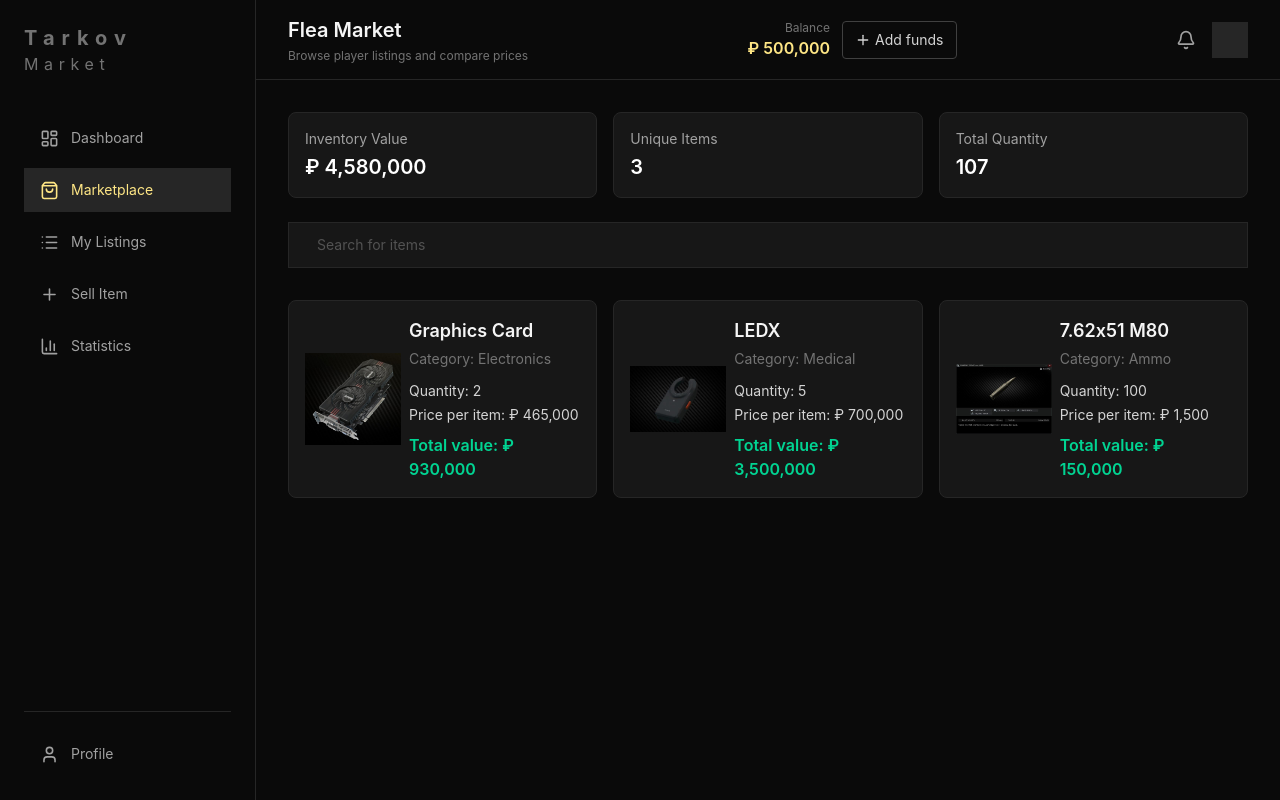
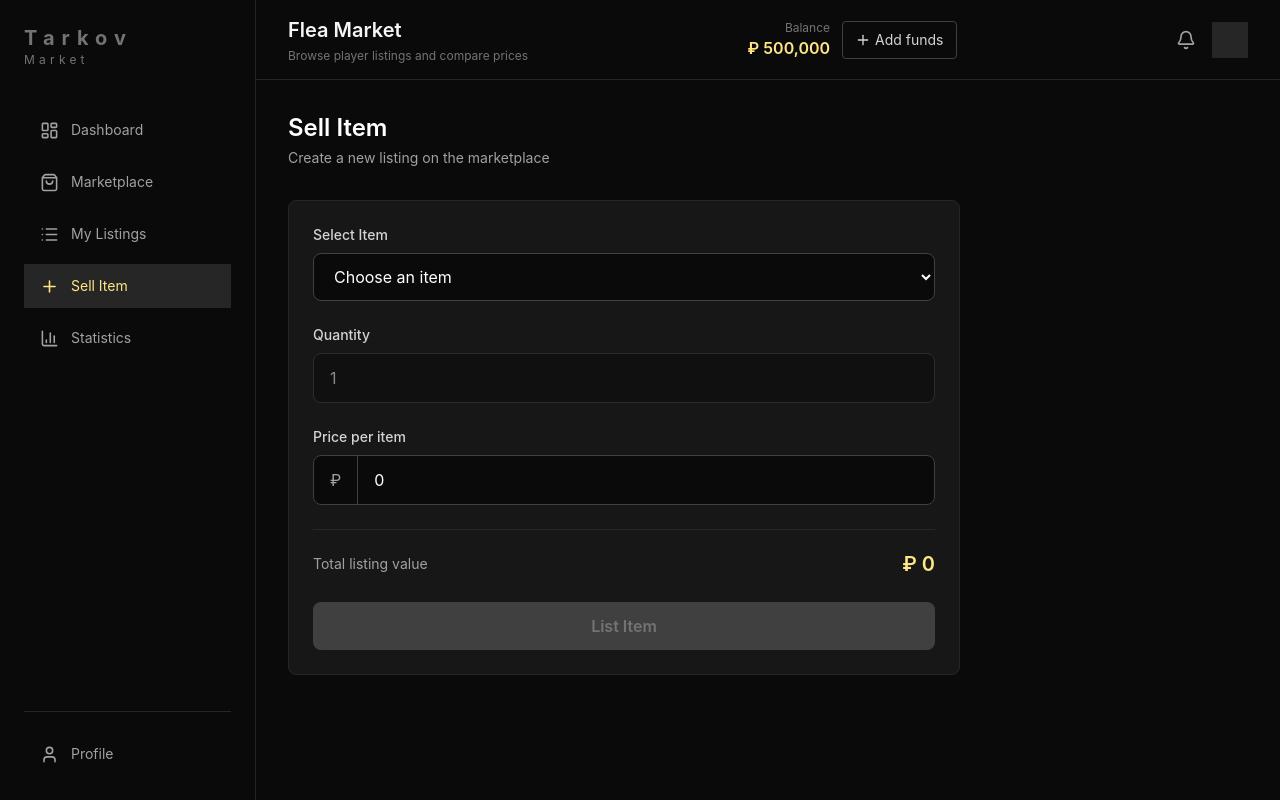
Before and after one commit to SakariasRE/tarkov-market, a React (Vite) app: page / in a window 1280 px wide. Both pictures are taken after a click on the button "Sell Item". Built offline with nearby package versions, Linux system fonts and the light colour scheme.

Commit message:
sell items

```diff
--- a/src/App.tsx
+++ b/src/App.tsx
@@ -1,22 +1,28 @@
-import { useEffect, useState } from 'react';
-import Sidebar from './components/sidebar';
-import Header from './components/header';
-import Market from './pages/market';
-import Inventory from './pages/inventory';
+import { useEffect, useState } from "react";
+import Sidebar from "./components/sidebar";
+import Header from "./components/header";
+import Inventory from "./pages/inventory";
+import SellItem from "./pages/sellItem";
+import Market from "./pages/market";
 
 function App() {
   const [balance, setBalance] = useState(() => {
-        const savedBalance = localStorage.getItem('balance');
+    const savedBalance = localStorage.getItem("balance");
     return savedBalance ? Number(savedBalance) : 500000;
   });
 
+  const [currentPage, setCurrentPage] = useState("inventory");
+
   useEffect(() => {
-        localStorage.setItem('balance', balance.toString());
+    localStorage.setItem("balance", balance.toString());
   }, [balance]);
 
   return (
     <div className="flex min-h-screen bg-neutral-950 text-neutral-100">
-            <Sidebar />
+      <Sidebar
+        currentPage={currentPage}
+        setCurrentPage={setCurrentPage}
+      />
 
       <div className="flex flex-1 flex-col">
         <Header
@@ -24,8 +30,9 @@
           setBalance={setBalance}
         />
 
-
-                <Inventory />
+        {currentPage === "marketplace" && <Market />}
+        {currentPage === "inventory" && <Inventory />}
+        {currentPage === "sell" && <SellItem />}
       </div>
     </div>
   );
--- a/src/components/sidebar.tsx
+++ b/src/components/sidebar.tsx
@@ -7,24 +7,68 @@
   User,
 } from "lucide-react";
 
-function Sidebar() {
+type SidebarProps = {
+  currentPage: string;
+  setCurrentPage: (page: string) => void;
+};
+
+function Sidebar({ currentPage, setCurrentPage }: SidebarProps) {
   return (
     <aside className="flex min-h-screen w-64 flex-col border-r border-neutral-800 bg-neutral-950 p-6">
       <div className="mb-10">
-                <h1 className="text-xl font-bold tracking-[0.35em] text-neutral-500">Tarkov</h1>
-                <p className="textxs tracking-[0.35em] text-neutral-500">Market</p>
+        <h1 className="text-xl font-bold tracking-[0.35em] text-neutral-500">
+          Tarkov
+        </h1>
+
+        <p className="text-xs tracking-[0.35em] text-neutral-500">
+          Market
+        </p>
       </div>
 
-                <nav className="flex flex-col gap-2">
-                    <NavItem icon={<LayoutDashboard size={19} />} text="Dashboard" />
-                    <NavItem icon={<ShoppingBag size={19} />} text="Marketplace" active />
-                    <NavItem icon={<List size={19} />} text="My Listings" />
-                    <NavItem icon={<Plus size={19} />} text="Sell Item" />
-                    <NavItem icon={<BarChart3 size={19} />} text="Statistics" />
+      <nav className="flex flex-col gap-2" aria-label="Main navigation">
+        <NavItem
+          icon={<LayoutDashboard size={19} />}
+          text="Dashboard"
+          active={currentPage === "dashboard"}
+          onClick={() => setCurrentPage("dashboard")}
+        />
+
+        <NavItem
+          icon={<ShoppingBag size={19} />}
+          text="Marketplace"
+          active={currentPage === "marketplace"}
+          onClick={() => setCurrentPage("marketplace")}
+        />
+
+        <NavItem
+          icon={<List size={19} />}
+          text="My Listings"
+          active={currentPage === "listings"}
+          onClick={() => setCurrentPage("listings")}
+        />
+
+        <NavItem
+          icon={<Plus size={19} />}
+          text="Sell Item"
+          active={currentPage === "sell"}
+          onClick={() => setCurrentPage("sell")}
+        />
+
+        <NavItem
+          icon={<BarChart3 size={19} />}
+          text="Statistics"
+          active={currentPage === "statistics"}
+          onClick={() => setCurrentPage("statistics")}
+        />
       </nav>
 
       <div className="mt-auto border-t border-neutral-800 pt-5">
-                    <NavItem icon={<User size={19} />} text="Profile" />
+        <NavItem
+          icon={<User size={19} />}
+          text="Profile"
+          active={currentPage === "profile"}
+          onClick={() => setCurrentPage("profile")}
+        />
       </div>
     </aside>
   );
@@ -34,12 +78,20 @@
   icon: React.ReactNode;
   text: string;
   active?: boolean;
+  onClick: () => void;
 };
 
-function NavItem({ icon, text, active }: NavItemProps) {
+function NavItem({
+  icon,
+  text,
+  active,
+  onClick,
+}: NavItemProps) {
   return (
     <button
-            className={`flex items-center gap-3 px-4 py-3 text-left text-sm transition ${
+      type="button"
+      onClick={onClick}
+      className={`flex items-center gap-3 px-4 py-3 text-left text-sm transition focus-visible:outline-none focus-visible:ring-2 focus-visible:ring-amber-300 ${
         active
           ? "bg-neutral-800 text-amber-200"
           : "text-neutral-400 hover:bg-neutral-900 hover:text-white"
@@ -50,4 +102,5 @@
     </button>
   );
 }
+
 export default Sidebar;
--- /dev/null
+++ b/src/pages/sellItem.tsx
@@ -0,0 +1,222 @@
+import { useState } from "react";
+import type { InventoryItem } from "../types/item";
+import { items as marketItems } from "../data/items";
+
+function SellItem() {
+  const [inventoryItems] = useState<InventoryItem[]>(() => {
+    const savedItems = localStorage.getItem("inventory");
+
+    return savedItems
+      ? JSON.parse(savedItems)
+      : [
+          { ...marketItems[0], quantity: 2 },
+          { ...marketItems[1], quantity: 5 },
+          { ...marketItems[2], quantity: 100 },
+        ];
+  });
+
+  const [selectedItemId, setSelectedItemId] = useState("");
+  const [quantity, setQuantity] = useState(1);
+  const [price, setPrice] = useState(0);
+
+  const selectedItem = inventoryItems.find(
+    (item) => String(item.id) === selectedItemId
+  );
+
+  const totalPrice = quantity * price;
+
+  const averagePrice = selectedItem?.price ?? 0;
+
+  const priceDifference =
+    averagePrice > 0
+      ? ((price - averagePrice) / averagePrice) * 100
+      : 0;
+
+  function handleSubmit(event: React.FormEvent<HTMLFormElement>) {
+    event.preventDefault();
+
+    if (!selectedItem) {
+      return;
+    }
+
+    console.log({
+      item: selectedItem,
+      quantity,
+      price,
+      totalPrice,
+    });
+  }
+
+  return (
+    <main className="flex-1 p-8">
+      <div className="mx-auto w-full max-w-[1600px]">
+        <h1 className="text-2xl font-semibold text-white">
+          Sell Item
+        </h1>
+
+        <p className="mt-1 text-sm text-neutral-400">
+          Create a new listing on the marketplace
+        </p>
+
+        <form
+          onSubmit={handleSubmit}
+          className="mt-8 max-w-2xl space-y-6 rounded-lg border border-neutral-800 bg-neutral-900 p-6"
+        >
+          <div>
+            <label
+              htmlFor="item"
+              className="mb-2 block text-sm font-medium text-neutral-300"
+            >
+              Select Item
+            </label>
+
+            <select
+              id="item"
+              value={selectedItemId}
+              onChange={(event) => {
+                setSelectedItemId(event.target.value);
+                setQuantity(1);
+                setPrice(0);
+              }}
+              className="w-full rounded-lg border border-neutral-700 bg-neutral-950 px-4 py-3 text-white focus-visible:outline-none focus-visible:ring-2 focus-visible:ring-amber-300"
+            >
+              <option value="">Choose an item</option>
+
+              {inventoryItems.map((item) => (
+                <option key={item.id} value={item.id}>
+                  {item.name} — {item.quantity} available
+                </option>
+              ))}
+            </select>
+          </div>
+
+          <div>
+            <label
+              htmlFor="quantity"
+              className="mb-2 block text-sm font-medium text-neutral-300"
+            >
+              Quantity
+            </label>
+
+            <input
+              id="quantity"
+              type="number"
+              min={1}
+              max={selectedItem?.quantity ?? 1}
+              value={quantity}
+              onChange={(event) => {
+                const newQuantity = Number(event.target.value);
+
+                if (!selectedItem) {
+                  return;
+                }
+
+                setQuantity(
+                  Math.max(
+                    1,
+                    Math.min(newQuantity, selectedItem.quantity)
+                  )
+                );
+              }}
+              disabled={!selectedItem}
+              className="w-full rounded-lg border border-neutral-700 bg-neutral-950 px-4 py-3 text-white disabled:cursor-not-allowed disabled:opacity-50 focus-visible:outline-none focus-visible:ring-2 focus-visible:ring-amber-300"
+            />
+
+            {selectedItem && (
+              <p className="mt-2 text-sm text-neutral-500">
+                You have {selectedItem.quantity} available
+              </p>
+            )}
+          </div>
+
+          <div>
+            <label
+              htmlFor="price"
+              className="mb-2 block text-sm font-medium text-neutral-300"
+            >
+              Price per item
+            </label>
+
+            <div className="flex rounded-lg border border-neutral-700 bg-neutral-950 focus-within:ring-2 focus-within:ring-amber-300">
+              <span
+                className="flex items-center border-r border-neutral-700 px-4 text-neutral-400"
+                aria-hidden="true"
+              >
+                ₽
+              </span>
+
+              <input
+                id="price"
+                type="number"
+                min={1}
+                value={price}
+                onChange={(event) =>
+                  setPrice(Math.max(0, Number(event.target.value)))
+                }
+                className="w-full bg-transparent px-4 py-3 text-white outline-none"
+              />
+            </div>
+
+            {selectedItem && (
+              <div className="mt-2 flex items-center justify-between text-sm">
+                <span className="text-neutral-500">
+                  Average market price: ₽{" "}
+                  {averagePrice.toLocaleString()}
+                </span>
+
+                {price > 0 && (
+                  <span className="text-neutral-400">
+                    {priceDifference >= 0 ? "+" : ""}
+                    {priceDifference.toFixed(1)}%
+                  </span>
+                )}
+              </div>
+            )}
+          </div>
+
+          <div className="border-t border-neutral-800 pt-5">
+            <div className="flex items-center justify-between">
+              <span className="text-sm text-neutral-400">
+                Total listing value
+              </span>
+
+              <span className="text-xl font-semibold text-amber-200">
+                ₽ {totalPrice.toLocaleString()}
+              </span>
+            </div>
+          </div>
+
+          {selectedItem && (
+            <div className="flex items-center gap-4 rounded-lg border border-neutral-800 bg-neutral-950 p-4">
+              <img
+                src={selectedItem.image}
+                alt=""
+                className="h-16 w-16 object-contain"
+              />
+
+              <div>
+                <p className="font-medium text-white">
+                  {selectedItem.name}
+                </p>
+
+                <p className="mt-1 text-sm text-neutral-500">
+                  {quantity} × ₽ {price.toLocaleString()}
+                </p>
+              </div>
+            </div>
+          )}
+
+          <button
+            type="submit"
+            disabled={!selectedItem || quantity < 1 || price < 1}
+            className="w-full rounded-lg bg-amber-300 px-4 py-3 font-semibold text-neutral-950 transition hover:bg-amber-200 disabled:cursor-not-allowed disabled:bg-neutral-700 disabled:text-neutral-500 focus-visible:outline-none focus-visible:ring-2 focus-visible:ring-amber-300 focus-visible:ring-offset-2 focus-visible:ring-offset-neutral-900"
+          >
+            List Item
+          </button>
+        </form>
+      </div>
+    </main>
+  );
+}
+
+export default SellItem;
```
Lines whose indentation alone changed are shown as unchanged.
